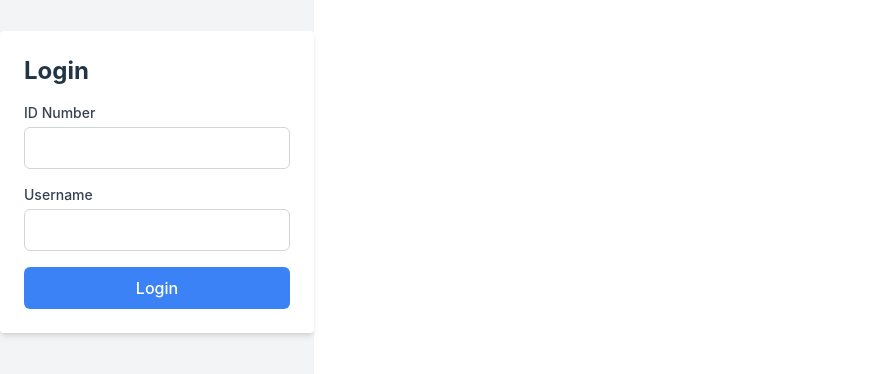
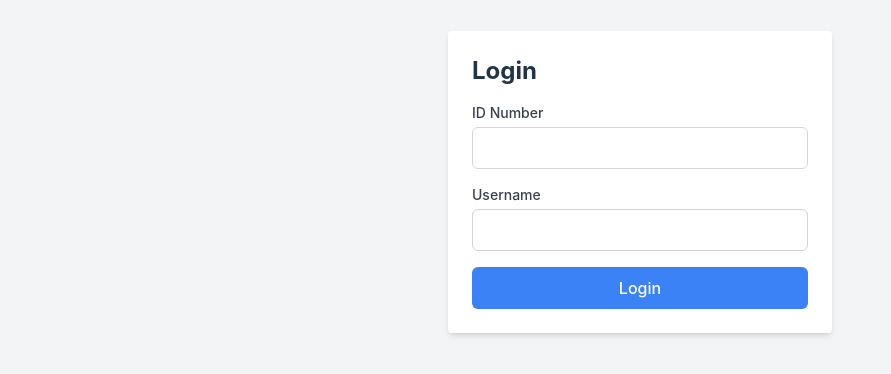
Before and after one commit to gmikio/operacao-natal-app, a React (Vite) app: page / in a window 1280 px wide. Shown: the part 218-592 px from the top of the page, without its empty margins (0-891 px from the left). Built offline with nearby package versions, Linux system fonts and the light colour scheme.

Commit message:
Update on the css file

```diff
--- a/src/App.tsx
+++ b/src/App.tsx
@@ -1,7 +1,5 @@
-import { useState, useEffect } from 'react';
+import { useEffect } from 'react';
 import { useNavigate } from 'react-router-dom';
-import reactLogo from './assets/react.svg';
-import viteLogo from '/vite.svg';
 import './App.css';
 
 const App: React.FC = () => {
--- a/src/index.css
+++ b/src/index.css
@@ -7,8 +7,10 @@
   line-height: 1.5;
   font-weight: 400;
 
-  color-scheme: light dark;
-  color: rgba(255, 255, 255, 0.87);
+  /* Removed global text color to avoid overriding Tailwind text classes */
+  /* color-scheme: light dark; */
+  /* color: rgba(255, 255, 255, 0.87); */
+
   background-color: #242424;
 
   font-synthesis: none;
@@ -22,16 +24,16 @@ a {
   color: #646cff;
   text-decoration: inherit;
 }
+
 a:hover {
   color: #535bf2;
 }
 
 body {
   margin: 0;
-  display: flex;
-  place-items: center;
   min-width: 320px;
   min-height: 100vh;
+  background-color: #242424; /* Use background-color for body if you need a global background */
 }
 
 h1 {
@@ -50,9 +52,11 @@ button {
   cursor: pointer;
   transition: border-color 0.25s;
 }
+
 button:hover {
   border-color: #646cff;
 }
+
 button:focus,
 button:focus-visible {
   outline: 4px auto -webkit-focus-ring-color;
@@ -63,9 +67,11 @@ button:focus-visible {
     color: #213547;
     background-color: #ffffff;
   }
+
   a:hover {
     color: #747bff;
   }
+
   button {
     background-color: #f9f9f9;
   }
```
